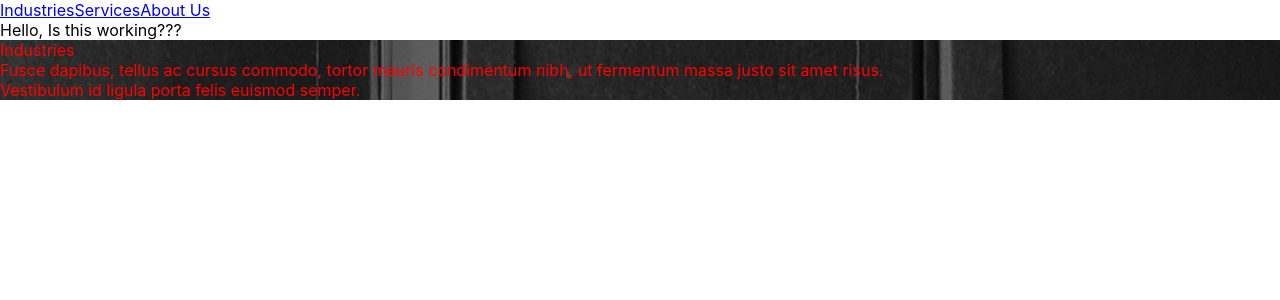
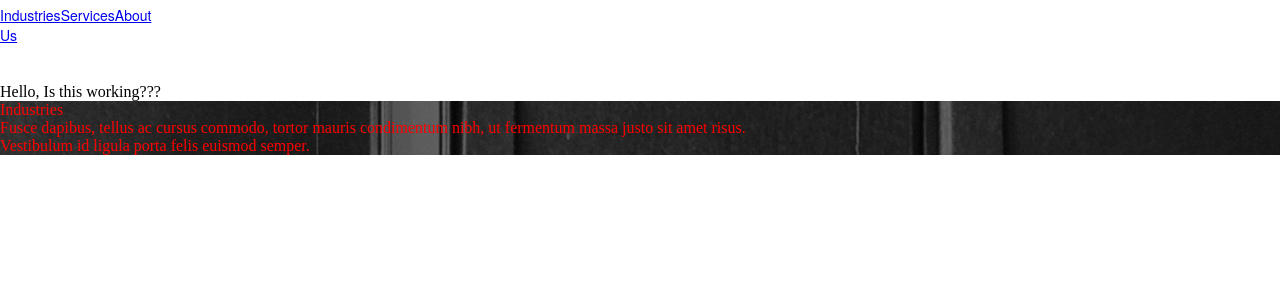
Before and after one commit to IvanGent/bukwild, a React (Create React App) app: page /industries in a window 1280 px wide. Shown: the top 300 px of the page. Built offline with nearby package versions, Linux system fonts and the light colour scheme.

Commit message:
adding styling to Menu

```diff
--- a/src/components/Marquee.js
+++ b/src/components/Marquee.js
@@ -11,6 +11,7 @@ function Marquee({info}) {
 
     const style = {
         backgroundImage: `url(/images/${info.background})`,
+        backgroundPosition: 'left top',
         color: 'red',
     }
 
--- a/src/components/Menu.js
+++ b/src/components/Menu.js
@@ -1,9 +1,17 @@
 import React from 'react';
 import { NavLink } from 'react-router-dom';
 
+const style = {
+    width: '4.563rem',
+    height: '4.875rem',
+    margin: '0.313rem 59.875rem 0 0',
+    fontFamily: 'HelveticaNeue',
+    fontSize: '0.875rem'
+}
+
 function Menu () {
     return (
-        <div>
+        <div style={style}>
             <NavLink to='/industries' >Industries</NavLink>
             <NavLink to='/services' >Services</NavLink>
             <NavLink to='/aboutUs' >About Us</NavLink>
--- a/src/index.css
+++ b/src/index.css
@@ -1,13 +1,4 @@
 body {
   margin: 0;
-  font-family: -apple-system, BlinkMacSystemFont, 'Segoe UI', 'Roboto', 'Oxygen',
-    'Ubuntu', 'Cantarell', 'Fira Sans', 'Droid Sans', 'Helvetica Neue',
-    sans-serif;
-  -webkit-font-smoothing: antialiased;
-  -moz-osx-font-smoothing: grayscale;
+  box-sizing: border-box;
 }
-
-code {
-  font-family: source-code-pro, Menlo, Monaco, Consolas, 'Courier New',
-    monospace;
-}
```
